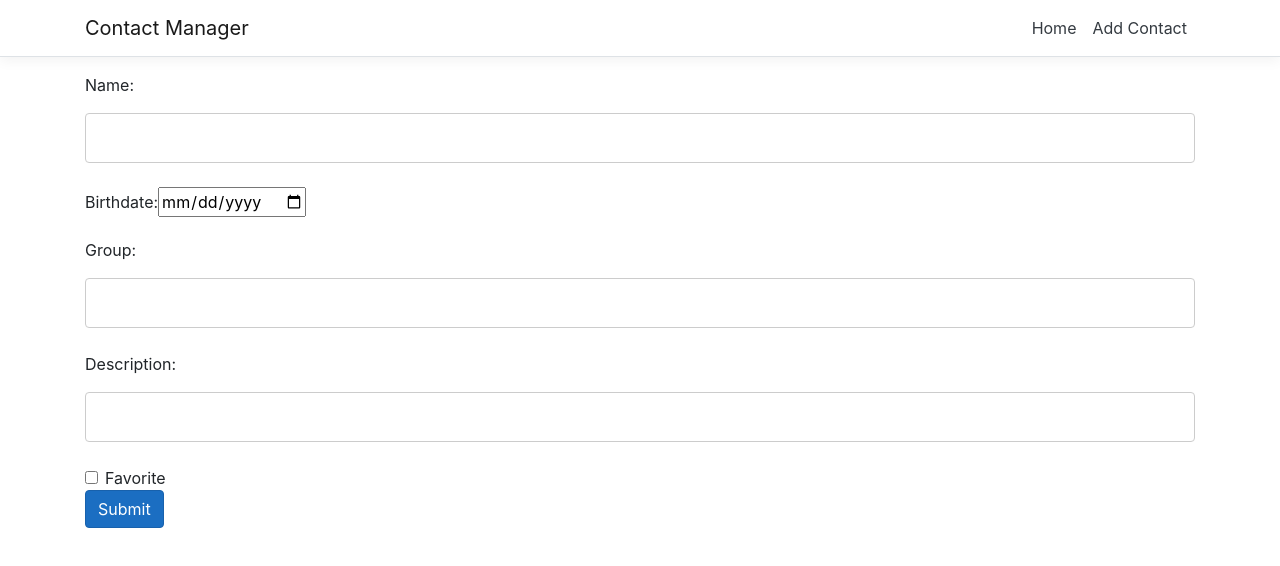
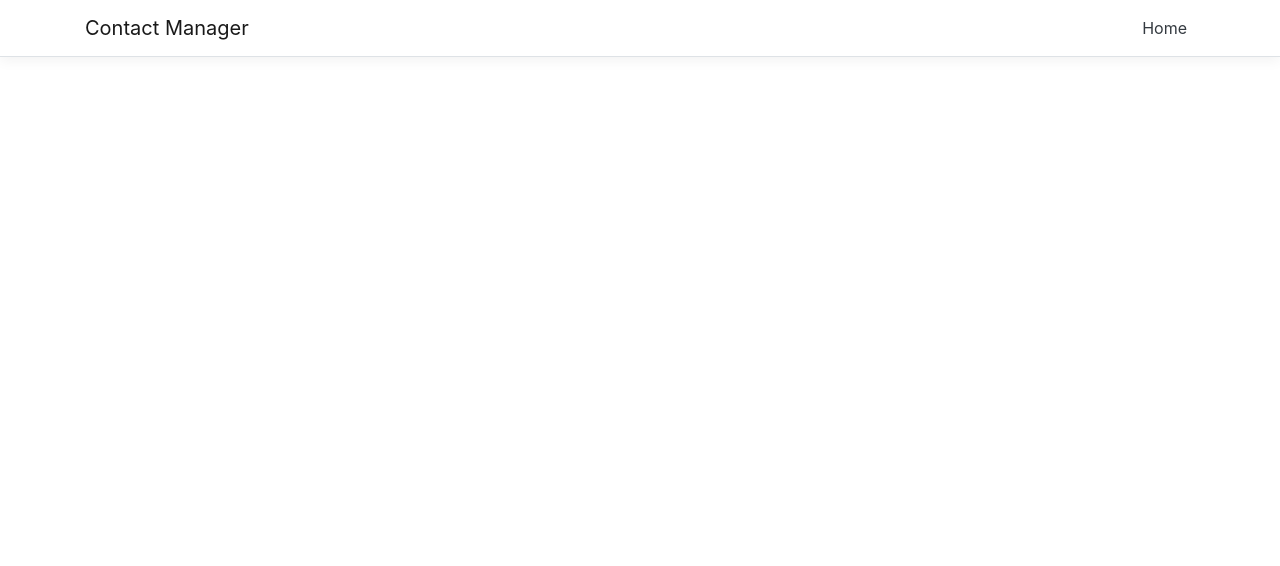
Before and after one commit to NateBens/Fullstack-Example, a React (Create React App) app in the folder ContactManager/ClientApp/: page /add-contact in a window 1280 px wide. Shown: the top 566 px of the page. Built offline with nearby package versions, Linux system fonts and the light colour scheme.

Commit message:
Made AddContact Functional. Reworked AddContact to be in home instead of it's own page. Reworked how GET and state are handled in Home. TODO: Need to adjust front end for backend group changes,

```diff
--- a/ContactManager/ClientApp/src/App.js
+++ b/ContactManager/ClientApp/src/App.js
@@ -2,7 +2,6 @@ import React from 'react';
 import { Route } from 'react-router';
 import Layout from './components/Layout';
 import Home from './components/Home';
-import { AddContact } from './components/AddContact';
 import { Edit } from './components/Edit';
 
 
@@ -12,7 +11,6 @@ function App() {
   return (
     <Layout>
       <Route exact path='/' component={Home} />
-      <Route path='/add-contact' component={AddContact} />
       <Route path='/edit' component={Edit} />
     </Layout>
   );
--- a/ContactManager/ClientApp/src/components/AddContact.js
+++ b/ContactManager/ClientApp/src/components/AddContact.js
@@ -1,13 +1,9 @@
-import React, { Component } from 'react';
-import { withRouter } from 'react-router';
+import React, { useState } from 'react';
 
-export class AddContact extends Component {
-  static displayName = AddContact.name;
-
-  constructor(props) {
-    super(props);
+const AddContact = (props) => {
   var defaultDate = new Date().toLocaleString();
-    this.state = { name: '',
+  const initContact = {
+    name: '',
     birthdate: '',
     group: '',
     description: '',
@@ -15,77 +11,72 @@ export class AddContact extends Component {
     createdAt: defaultDate,
     updatedAt: defaultDate
   };
-    this.handleInputChange = this.handleInputChange.bind(this);
-    this.handleOnSubmit = this.handleOnSubmit.bind(this);
+  const [contact, setContact] = useState(initContact);
+
+  const handleInputChange = e => {
+    e.preventDefault();
+    const {name,value} = e.target;
+    setContact({...contact, [name]: value});
   }
 
-  handleInputChange(event) {
-    const target = event.target;
-    const value = target.type === 'checkbox' ? target.checked : target.value;
-    const name = target.name;
-
-    this.setState({
-      [name]: value
-    });
-  }
-
-  handleOnSubmit(event){
-    event.preventDefault();
+  const handleSubmit = e => {
+    e.preventDefault();
+    if (contact.name) {
       fetch('https://localhost:5001/api/contacts', {
         method: 'POST',
         mode: 'cors',
         headers: {
           'Content-Type': 'application/json'
         },
-      body: JSON.stringify({name : this.state.name,
-                          birthdate : this.state.birthdate,
-                          contactGroup : this.state.group,
-                          description : this.state.description,
-                          favorite : this.state.favorite,
-                          createdAt : this.state.createdAt,
-                          updatedAt : this.state.updatedAt })
+        body: JSON.stringify({name : contact.name,
+                            birthdate : contact.birthdate,
+                            contactGroup : contact.group,
+                            description : contact.description,
+                            favorite : contact.favorite,
+                            createdAt : contact.createdAt,
+                            updatedAt : contact.updatedAt })
       })
       .then(response => response.json())
       //.then(alert('Contact ' + this.state.name + ' was created!'))
-    .then(this.props.history.push('/'))
       .catch(error => console.error('Unable to create contact.', error));
-
+      handleInputChange(e, props.addContact(contact));
+    }
   }
 
-  render() {
   return (
     <div>
-        <form onSubmit={this.handleOnSubmit}>
-          <div class="form-group">
-            <label for="name">Name:</label>
+      <form onSubmit={handleSubmit}>
+        <div className="form-group">
+          <label htmlFor="name">Name:</label>
           <input type="text" id ="namefield" name="name"
-              value={this.state.name} onChange={this.handleInputChange}/>
+            value={contact.name} onChange={handleInputChange}/>
         </div>
-          <div class="form-group">
-            <label for="birthdate">Birthdate:</label>
+        <div className="form-group">
+          <label htmlFor="birthdate">Birthdate:</label>
           <input type="date" id="birthdatefield" name="birthdate"
-              value={this.state.birthdate} onChange={this.handleInputChange}/>
+            value={contact.birthdate} onChange={handleInputChange}/>
         </div>
-          <div class="form-group">
-            <label for="group">Group:</label>
+        <div className="form-group">
+          <label htmlFor="group">Group:</label>
           <input type="text" id="groupfield" name="group"
-              value={this.state.group} onChange={this.handleInputChange}/>
+            value={contact.group} onChange={handleInputChange}/>
         </div>
-          <div class="form-group">
-            <label for="description">Description:</label>
+        <div className="form-group">
+          <label htmlFor="description">Description:</label>
           <input type="text" id="descriptionfield" name="description"
-              value={this.state.description} onChange={this.handleInputChange}/>
+            value={contact.description} onChange={handleInputChange}/>
         </div>
-          <div class="form-check mb-2 mr-sm-2 mb-sm-0">
-            <label class="form-check-label">
-              <input class="form-check-input" type="checkbox" name="favorite"
-                checked={this.state.favorite} onChange={this.handleInputChange}/> Favorite
+        <div className="form-check mb-2 mr-sm-2 mb-sm-0">
+          <label className="form-check-label">
+            <input className="form-check-input" type="checkbox" name="favorite"
+              checked={contact.favorite} onChange={handleInputChange}/> Favorite
           </label>
         </div>
-          <button type="submit" class="btn btn-primary">Submit</button>
+        <button type="submit" className="btn btn-primary">Submit</button>
       </form>
     </div>
-    );
-  }
-}
-export default withRouter(AddContact);
+  )
+
+};
+
+export default AddContact;
--- a/ContactManager/ClientApp/src/components/Home.js
+++ b/ContactManager/ClientApp/src/components/Home.js
@@ -1,29 +1,65 @@
 import React, { useState, useEffect } from 'react';
-import { useSelector, useDispatch } from 'react-redux';
-import ListGroup from 'reactstrap/lib/ListGroup';
-import ListGroupItemText from 'reactstrap/lib/ListGroupItemText';
-import { tagPropType } from 'reactstrap/lib/utils';
-import {increment, decrement} from '../actions';
+//import { useSelector, useDispatch } from 'react-redux';
+//import ListGroup from 'reactstrap/lib/ListGroup';
+//import ListGroupItemText from 'reactstrap/lib/ListGroupItemText';
+//import { tagPropType } from 'reactstrap/lib/utils';
+//import {increment, decrement} from '../actions';
+import AddContact from './AddContact';
 
-const fetchContacts = () =>
-  fetch('https://localhost:5001/api/contacts', {
+async function fetchContacts() {
+  const response =  await fetch('https://localhost:5001/api/contacts', {
     method: 'GET', // *GET, POST, PUT, DELETE, etc.
     mode: 'cors', // no-cors, *cors, same-origin
     headers: {
       'Content-Type': 'application/json'
     },
   })
-  .then(response => response.json())
-  .catch(error => console.error('Unable to get items.', error));
+  return await response.json();
+}
+
+  function useFetchContacts() {
+    const [isFetching, setFetching] = useState(false);
+    const [contacts, setContacts] = useState([]);
+
+    useEffect(function fetch() {
+      (async function() {
+        setFetching(true);
+        setContacts(await fetchContacts());
+        setFetching(false);
+      })();
+    }, []);
+    //console.log(contacts);
+
+    return [contacts,isFetching];
+  }
+
 
 const Home = (props) => {
   const [contacts, setContacts] = useState([]);
+  const [addingContact, setAddingContact] = useState(false);
+  const [fetchedcontacts, isFetching] = useFetchContacts();
 
   useEffect(() => {
-    fetchContacts().then(data => setContacts(data));
-  });
+    if (contacts && contacts.length < 1) {
+      setContacts(fetchedcontacts);
+    }
+  }, [contacts,fetchedcontacts]);
 
-  const handleDelete = id => {
+  const addContact = contact => {
+    setContacts({...contacts,contact});
+    setAddingContact(false);
+  }
+
+  const AddContactForm = () => {
+    // if adding contact show button, else show AddContact component.
+    if (addingContact) {
+      return ( <AddContact addContact={addContact}/> )
+    } else {
+      return ( <button onClick={() => {setAddingContact(true)}}>Add Contact</button> )
+    }
+  }
+
+  const handleDelete = id => { //likely needs to be reworked to be in line with add
     console.log('id ' + id)
     fetch('https://localhost:5001/api/contacts/'+ id, {
       method: 'DELETE',
@@ -48,11 +84,15 @@ const Home = (props) => {
   };
 
 
-
+  if (isFetching) {
+    return <div>Fetching Contacts...</div>
+  }
+  console.log(contacts);
   return (
     <div>
         <h1 id="tabelLabel" >Contact List</h1>
         <p>This project is a demonstration of my skills as a full-stuck developer!</p>
+        <AddContactForm />
         <table className='table table-striped' aria-labelledby="tabelLabel">
           <thead>
             <tr>
--- a/ContactManager/ClientApp/src/components/NavMenu.js
+++ b/ContactManager/ClientApp/src/components/NavMenu.js
@@ -21,9 +21,6 @@ function NavMenu() {
               <NavItem>
                 <NavLink tag={Link} className="text-dark" to="/">Home</NavLink>
               </NavItem>
-              <NavItem>
-                <NavLink tag={Link} className="text-dark" to="/add-contact">Add Contact</NavLink>
-              </NavItem>
             </ul>
           </Collapse>
         </Container>
```
Lines whose indentation alone changed are shown as unchanged.
